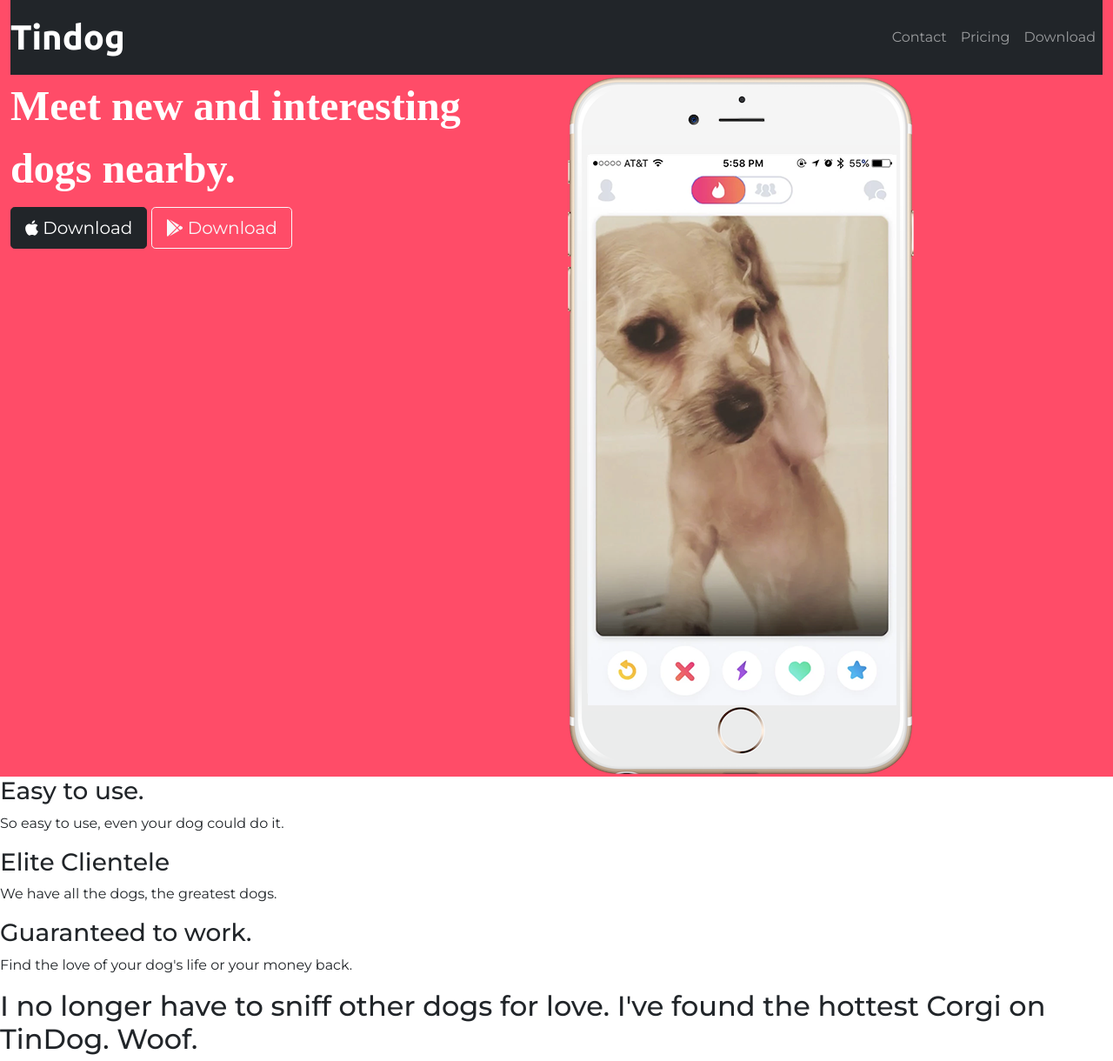
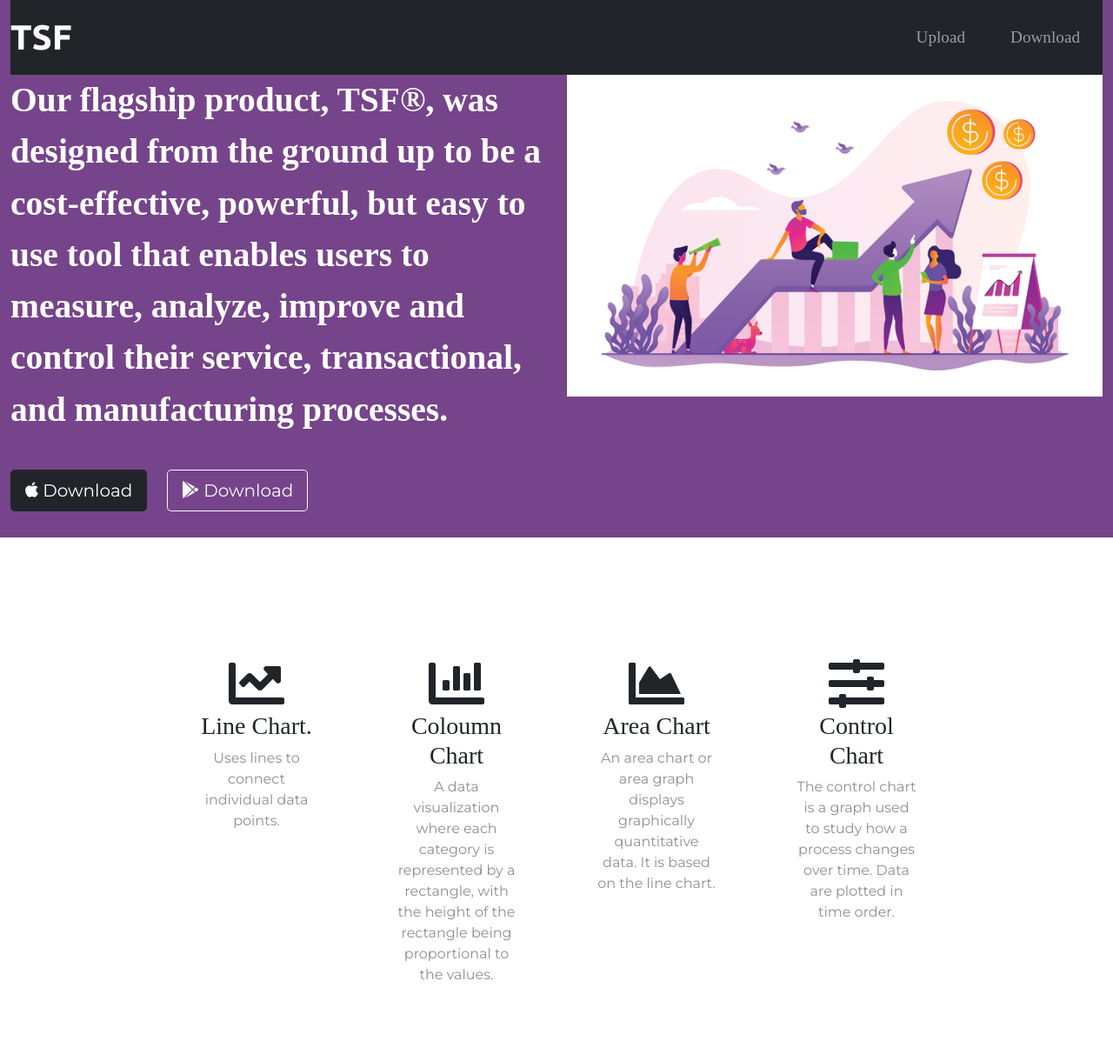
Before and after one commit to ygazi16/TimeSeriesForecasting-DesignProject, a PHP site: page /dashboard.html in a window 1280 px wide. Shown: the top 1220 px of the page at 87% size. Run offline with PHP 8.4, Linux system fonts and the light colour scheme; some libraries are stand-ins or nearby versions.

Commit message:
Dashboard and nav-items modified1.0

```diff
--- a/css/style.css
+++ b/css/style.css
@@ -50,7 +50,7 @@
   }
 
   .header-container {
-    background: #f5a05c url("images/upload-arrow.svg");
+    background: #76448A url("images/upload-arrow.svg");
     background-repeat: no-repeat;
     background-position: right;
     background-size: contain;
--- a/css/styles.css
+++ b/css/styles.css
@@ -3,23 +3,32 @@
 }
 
 #title {
-  background-color: #ff4c68;
+  background-color: #76448A;
   color: #fff;
 }
 
 h1 {
   font-family: 'Montserrat, sans-serif';
-  font-size: 3rem;
+  font-size: 2.47rem;
   line-height: 1.5;
   font-weight: 900;
 }
+
+h3 {
+  font-family: "Montserrat-Bold";
+
+}
+p{
+  color: #8f8f8f;
+}
+
 .container-fluid{
 
 }
 /* Navigation Bar */
 
 .navbar{
-  /* padding-bottom: 4.5rem; */
+  /* padding: 0 0 4.5rem; */
 
 }
 
@@ -29,3 +38,49 @@
   font-weight: bold;
 
 }
+
+.nav-item{
+  padding: 0 18px;
+}
+.nav-link{
+  font-size: 1.2rem;
+  font-family: "Montserrat-Light";
+
+}
+
+/* Download Buttons */
+
+.download-button{
+  margin: 5% 3% 5% 0;
+}
+
+
+
+.title-image{
+  padding-left: 10;
+
+  width: 100%;
+}
+
+/* Features Section */
+
+#features {
+  padding: 7% 15%;
+
+}
+
+
+.feature-box {
+  text-align: center;
+  padding: 5%;
+}
+
+/* Testimonials Section */
+
+#testimonials {
+  padding: 7% 15%;
+  text-align: center;
+
+
+
+}
--- a/dashboard.html
+++ b/dashboard.html
@@ -24,18 +24,16 @@
       <!-- Nav Bar -->
 
       <nav class="navbar bg-dark navbar-expand-lg navbar-dark">
-        <a class="navbar-brand" href="">Tindog</a>
+        <a class="navbar-brand" href="">TSF</a>
         <button class="navbar-toggler" type="button" data-toggle="collapse" data-target="#navbarSupportedContent" aria-controls="navbarSupportedContent" aria-expanded="false" aria-label="Toggle navigation">
           <span class="navbar-toggler-icon"></span>
         </button>
         <div class="collapse navbar-collapse" id="navbarSupportedContent">
           <ul class="navbar-nav ms-auto">
             <li class="nav-item">
-              <a class="nav-link" href="">Contact</a>
+              <a class="nav-link" href="upload.html">Upload</a>
             </li>
-            <li class="nav-item">
-              <a class="nav-link" href="">Pricing</a>
-            </li>
+
             <li class="nav-item">
               <a class="nav-link" href="">Download</a>
             </li>
@@ -49,13 +47,13 @@
       <div class="row">
 
         <div class="col-lg-6">
-          <h1>Meet new and interesting dogs nearby.</h1>
-          <button type="button" class="btn btn-dark btn-lg"><i class="fab fa-apple"></i> Download</button>
-          <button type="button" class="btn btn-outline-light btn-lg"><i class="fab fa-google-play"></i> Download</button>
+          <h1>Our flagship product, TSF®, was designed from the ground up to be a cost-effective, powerful, but easy to use tool that enables users to measure, analyze, improve and control their service, transactional, and manufacturing processes.</h1>
+          <button type="button" class="btn btn-dark btn-lg download-button"><i class="fab fa-apple"></i> Download</button>
+          <button type="button" class="btn btn-outline-light btn-lg download-button"><i class="fab fa-google-play"></i> Download</button>
         </div>
 
         <div class="col-lg-6">
-          <img src="images/iphone6.png" alt="iphone-mockup">
+          <img class="title-image" src="images/sales-forecast.png" alt="iphone-mockup">
         </div>
 
       </div>
@@ -67,14 +65,38 @@
 
   <section id="features">
 
-    <h3>Easy to use.</h3>
-    <p>So easy to use, even your dog could do it.</p>
+    <div class="row">
 
-    <h3>Elite Clientele</h3>
-    <p>We have all the dogs, the greatest dogs.</p>
+      <div class="feature-box col-lg-3">
+        <i class="fas fa-chart-line fa-4x"></i>
+        <h3>Line Chart.</h3>
+        <p>Uses lines to connect individual data points.</p>
+      </div>
 
-    <h3>Guaranteed to work.</h3>
-    <p>Find the love of your dog's life or your money back.</p>
+      <div class="feature-box col-lg-3">
+        <i class="fas fa-chart-bar fa-4x"></i>
+        <h3>Coloumn Chart</h3>
+        <p>A data visualization where each category is represented by a rectangle, with the height of the rectangle being proportional to the values.</p>
+      </div>
+
+      <div class="feature-box col-lg-3">
+        <i class="fas fa-chart-area fa-4x"></i>
+        <h3>Area Chart</h3>
+        <p>An area chart or area graph displays graphically quantitative data. It is based on the line chart.</p>
+      </div>
+
+      <div class="feature-box col-lg-3">
+        <i class="fas fa-sliders-h fa-4x"></i>
+        <h3>Control Chart</h3>
+        <p>The control chart is a graph used to study how a process changes over time. Data are plotted in time order.</p>
+      </div>
+
+
+    </div>
+
+
+
+
 
   </section>
 
--- a/login.html
+++ b/login.html
@@ -69,7 +69,10 @@
 
             <button type="submit" class="btn btn-primary btn-block">Log In</button>
             <li>
-              <a id=signin href="signin.html">sign in</a>
+              <a id=signin href="signin.html">Don't have an account? : Sign in</a>
+            </li>
+            <li>
+              <a id=without-signin href="dashboard.html">Continue without an account</a>
             </li>
           </form>
         </div>
```
Also changed, not shown: main.html (+4 -14 lines), images/sales-forecast.png (added), models.html (added), 2 other files.
